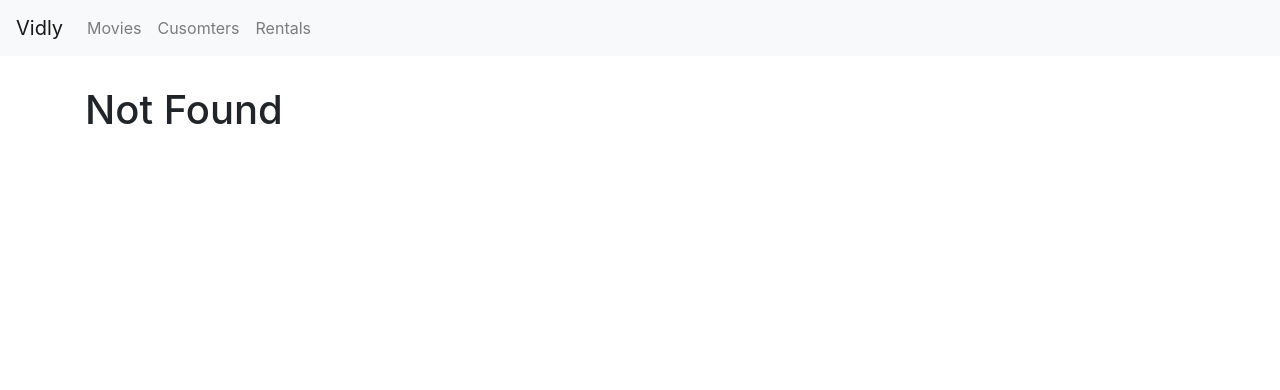
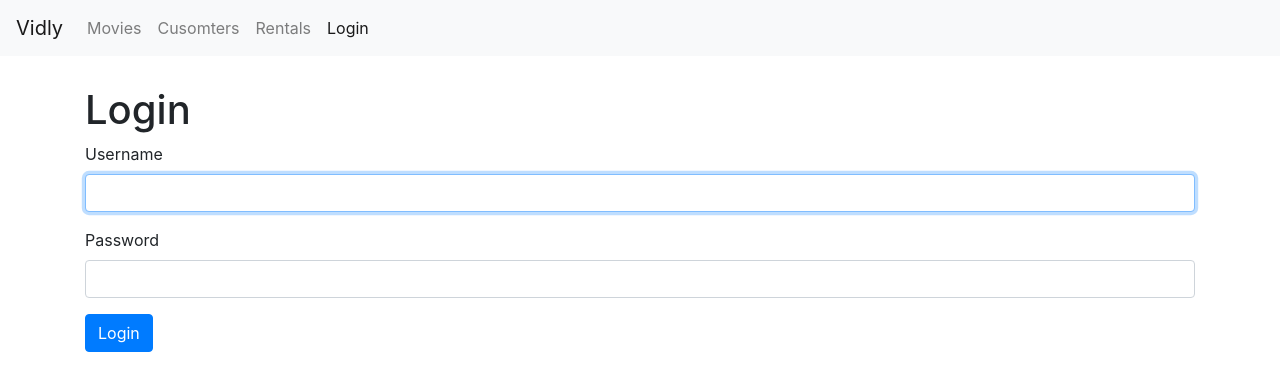
Before and after one commit to hellowhirl/my-bootcamp-learning, a React (Create React App) app in the folder vidly/: page /login in a window 1280 px wide. Before the commit this address led to /not-found. Shown: the top 390 px of the page. Built offline with nearby package versions, Linux system fonts and the light colour scheme.

Commit message:
React forms - create LoginForm page with bootstrap, handle form submission button, dealing with refs and accesing DOM element in React

```diff
--- a/vidly/src/App.js
+++ b/vidly/src/App.js
@@ -6,6 +6,7 @@
 import Rentals from "./components/rentals";
 import MovieForm from "./components/movieForm";
 import NotFound from "./components/notFound";
+import LoginForm from "./components/loginForm";
 import "./App.css";
 
 class App extends Component {
@@ -17,6 +18,7 @@
           <Switch>
             {/* for MovieForm we are using route parameter (match.params) */}
             <Route path="/movies/:id" component={MovieForm} />
+            <Route path="/login" component={LoginForm} />
             <Route path="/movies" component={Movies} />
             <Route path="/customers" component={Customers} />
             <Route path="/rentals" component={Rentals} />
--- /dev/null
+++ b/vidly/src/components/loginForm.jsx
@@ -0,0 +1,50 @@
+import React, { Component } from "react";
+
+class LoginForm extends Component {
+  // accessing a DOM element in React: defining a property for 'ref' by creating a ref object
+  username = React.createRef();
+
+  // better approach is to use 'autoFocus'
+  //   componentDidMount() {
+  //     this.username.current.focus();
+  //   }
+
+  handleSubmit = e => {
+    e.preventDefault();
+
+    // Call the server --> save the changes --> redirect user to different page
+    // const username = document.getElementById('username').nodeValue; // this is the plain JS approach
+
+    // if you really need to access the DOM, this is the way to do it
+    // should not over use this method
+    const username = this.username.current.value;
+    console.log("submitted");
+  };
+
+  render() {
+    return (
+      <div>
+        <h1>Login</h1>
+        <form onSubmit={this.handleSubmit}>
+          <div className="form-group">
+            <label htmlFor="username">Username</label>
+            <input
+              autoFocus // this solution is better for giving input field focus
+              ref={this.username}
+              id="username"
+              type="text"
+              className="form-control"
+            />
+          </div>
+          <div className="form-group">
+            <label htmlFor="password">Password</label>
+            <input id="password" type="text" className="form-control" />
+          </div>
+          <button className="btn btn-primary">Login</button>
+        </form>
+      </div>
+    );
+  }
+}
+
+export default LoginForm;
--- a/vidly/src/components/navBar.jsx
+++ b/vidly/src/components/navBar.jsx
@@ -29,6 +29,9 @@
           <NavLink className="nav-item nav-link" to="/rentals">
             Rentals
           </NavLink>
+          <NavLink className="nav-item nav-link" to="/login">
+            Login
+          </NavLink>
         </div>
       </div>
     </nav>
```
Also changed, not shown: 1 other file (tests, documents, lock files or other folders).
